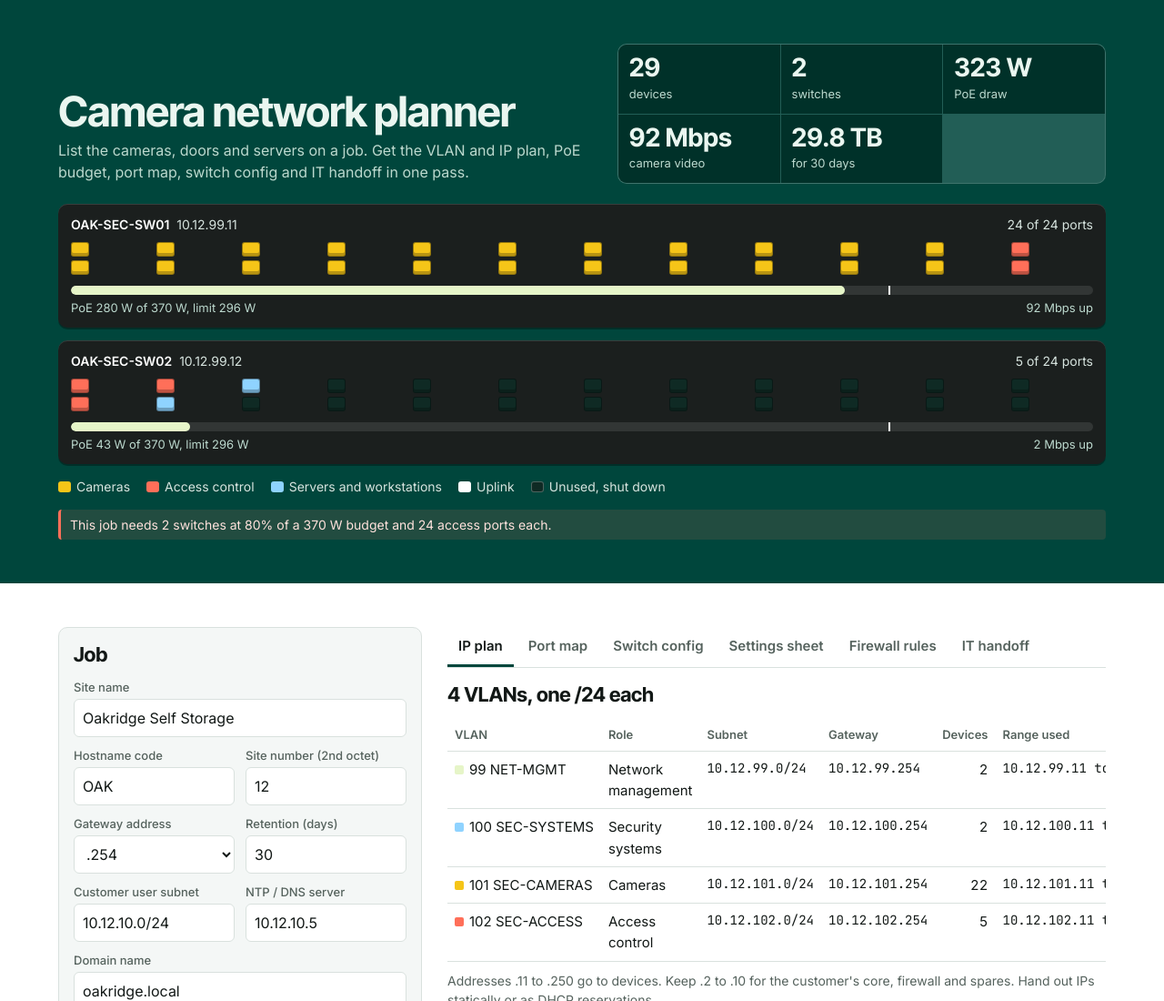
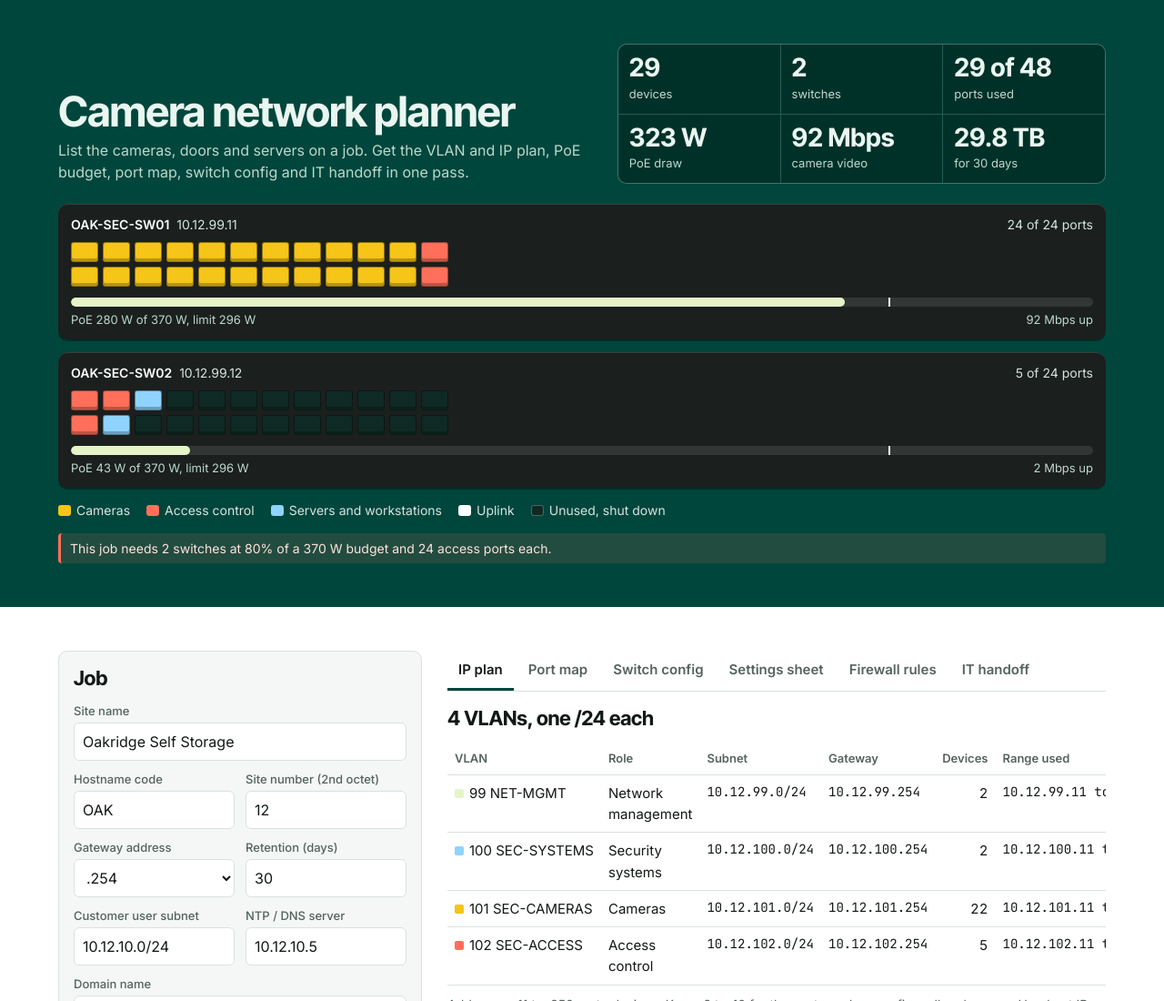
Before and after one commit to Evilinhunter/camera-network-planner, a plain HTML site: page index.html in a window 1280 px wide. Shown: the top 1100 px of the page at 91% size. Drawn offline with Linux system fonts and the light colour scheme.

Commit message:
README with screenshots; tidy faceplate layout
Add screenshots of the faceplates, IP plan, port map, all four
vendor configs, firewall requests, handoff and phone view. Rewrite
the README around what an integrator gets from the tool. Pack
faceplate ports to the left and add a ports-used figure.

Co-Authored-By: Claude Fable 5.2 <noreply@anthropic.com>
Claude-Session: https://claude.ai/code/session_01XUHCNFnj42HQaRWFkBUhrM

```diff
--- a/index.html
+++ b/index.html
@@ -36,8 +36,8 @@ h3{font:600 16px/1.3 Inter,sans-serif;margin:18px 0 8px}
 .swh{display:flex;flex-wrap:wrap;justify-content:space-between;gap:4px 16px;font-size:14px;color:#d7e4df;margin-bottom:8px}
 .swh b{color:#fff;font-weight:600}
 .fp{overflow-x:auto;padding-bottom:2px}
-.ports{display:grid;grid-auto-flow:column;grid-template-rows:repeat(2,auto);gap:4px;min-width:max-content}
-.pt{width:20px;height:16px;border-radius:3px;background:var(--park);border:1px solid #00000066;box-shadow:inset 0 -3px 0 #00000040}
+.ports{display:grid;grid-auto-flow:column;grid-template-rows:repeat(2,auto);gap:5px;min-width:max-content;justify-content:start}
+.pt{width:30px;height:22px;border-radius:3px;background:var(--park);border:1px solid #00000066;box-shadow:inset 0 -3px 0 #00000040}
 .pt.cam{background:var(--cam)}.pt.acs{background:var(--acs)}.pt.sys{background:var(--sys)}.pt.up{background:#fff}
 .pt.over{outline:2px solid #ff3b30;outline-offset:1px}
 .meter{position:relative;height:10px;background:#ffffff1a;border-radius:5px;margin-top:10px;overflow:hidden}
@@ -88,7 +88,7 @@ pre{background:var(--panel);border:1px solid var(--line);border-radius:8px;paddi
 .cp{display:flex;justify-content:space-between;align-items:center;gap:10px;flex-wrap:wrap;margin-bottom:10px}
 details summary{cursor:pointer;font-weight:600;min-height:32px}
 footer{border-top:1px solid var(--line);color:var(--mute);font-size:14px}
-@media(max-width:900px){.main{grid-template-columns:minmax(0,1fr)}.head{grid-template-columns:minmax(0,1fr)}}
+@media(max-width:900px){.pt{width:20px;height:16px}.main{grid-template-columns:minmax(0,1fr)}.head{grid-template-columns:minmax(0,1fr)}}
 @media(max-width:600px){table{font-size:13px}th,td{padding:6px 4px}.stack thead{display:none}.stack tr{display:grid;padding-block:8px;border-bottom:1px solid var(--line)}.stack td{display:flex;justify-content:space-between;gap:12px;border:0;padding:2px 0;text-align:right}.stack td::before{content:attr(data-l);color:var(--mute);text-align:left}.dev,.dvh{grid-template-columns:minmax(0,1fr) 52px 52px 52px 32px}.pt{width:16px;height:14px}}
 @media(prefers-reduced-motion:no-preference){.meter i{transition:width .35s ease}}
 </style>
@@ -334,7 +334,7 @@ function handoff(p){
 }
 
 function figs(p){
- $('figs').innerHTML=[[p.devs.length,'devices'],[p.sws.length,p.sws.length>1?'switches':'switch'],[Math.round(p.poe)+' W','PoE draw'],[Math.round(p.camM)+' Mbps','camera video'],[p.tb.toFixed(1)+' TB',`for ${S.s.ret} days`]].map(f=>`<div class="fg"><b>${f[0]}</b><span>${f[1]}</span></div>`).join('');
+ $('figs').innerHTML=[[p.devs.length,'devices'],[p.sws.length,p.sws.length>1?'switches':'switch'],[p.devs.length+' of '+p.sws.length*p.usable,'ports used'],[Math.round(p.poe)+' W','PoE draw'],[Math.round(p.camM)+' Mbps','camera video'],[p.tb.toFixed(1)+' TB',`for ${S.s.ret} days`]].map(f=>`<div class="fg"><b>${f[0]}</b><span>${f[1]}</span></div>`).join('');
  $('racks').innerHTML=p.sws.map(x=>{
   const cells=x.ports.map((d,i)=>{const n=i+1;if(i>=p.usable)return`<div class="pt up" title="Port ${n}: reserved for uplink"></div>`;
    return d?`<div class="pt ${d.v}${d.over?' over':''}" title="Port ${n}: ${esc(d.id)}, ${d.w} W"></div>`:`<div class="pt" title="Port ${n}: unused"></div>`}).join('');
```
Also changed, not shown: docs/config-arista.png (added), docs/config-aruba.png (added), docs/config-cisco.png (added), docs/config-mikrotik.png (added), docs/faceplates.png (added), docs/firewall.png (added), docs/handoff.png (added), docs/ip-plan.png (added), docs/phone.png (added), docs/port-map.png (added), 1 other file.
